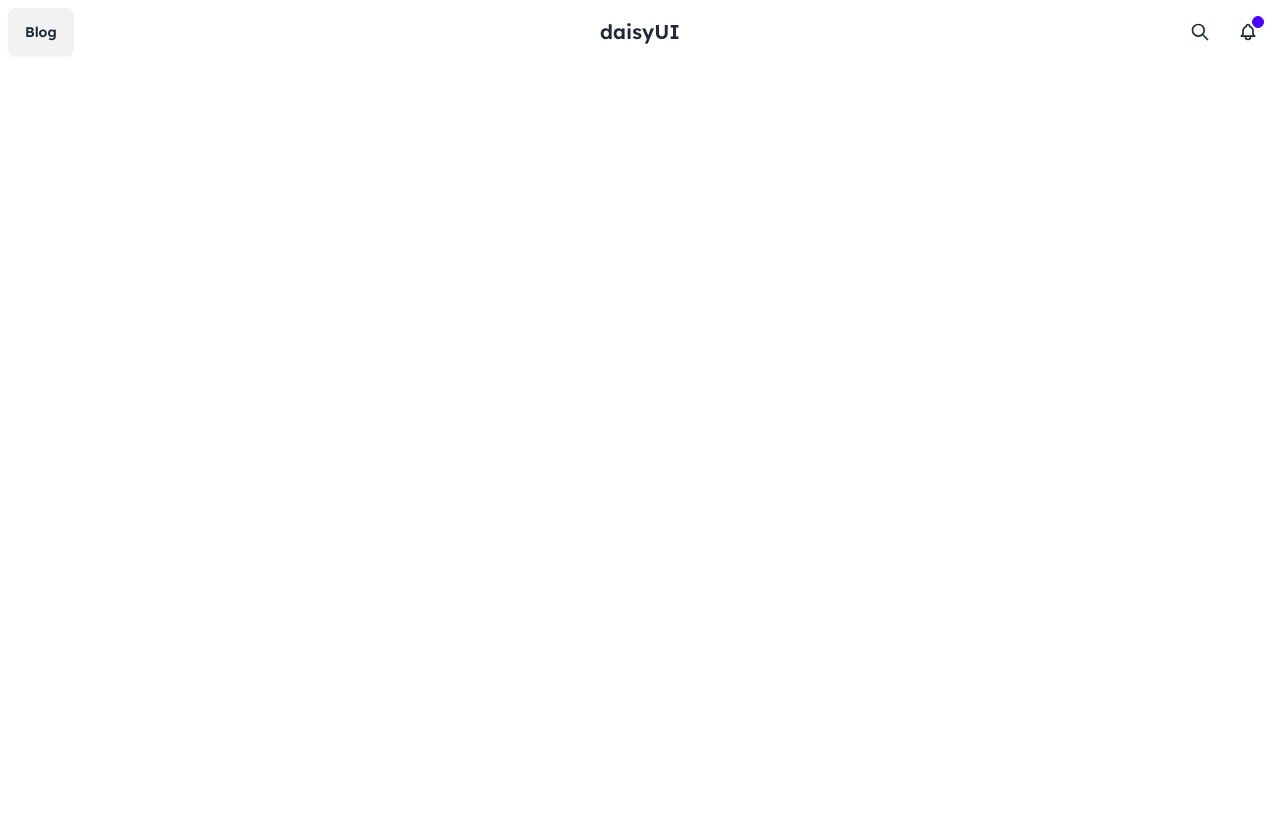
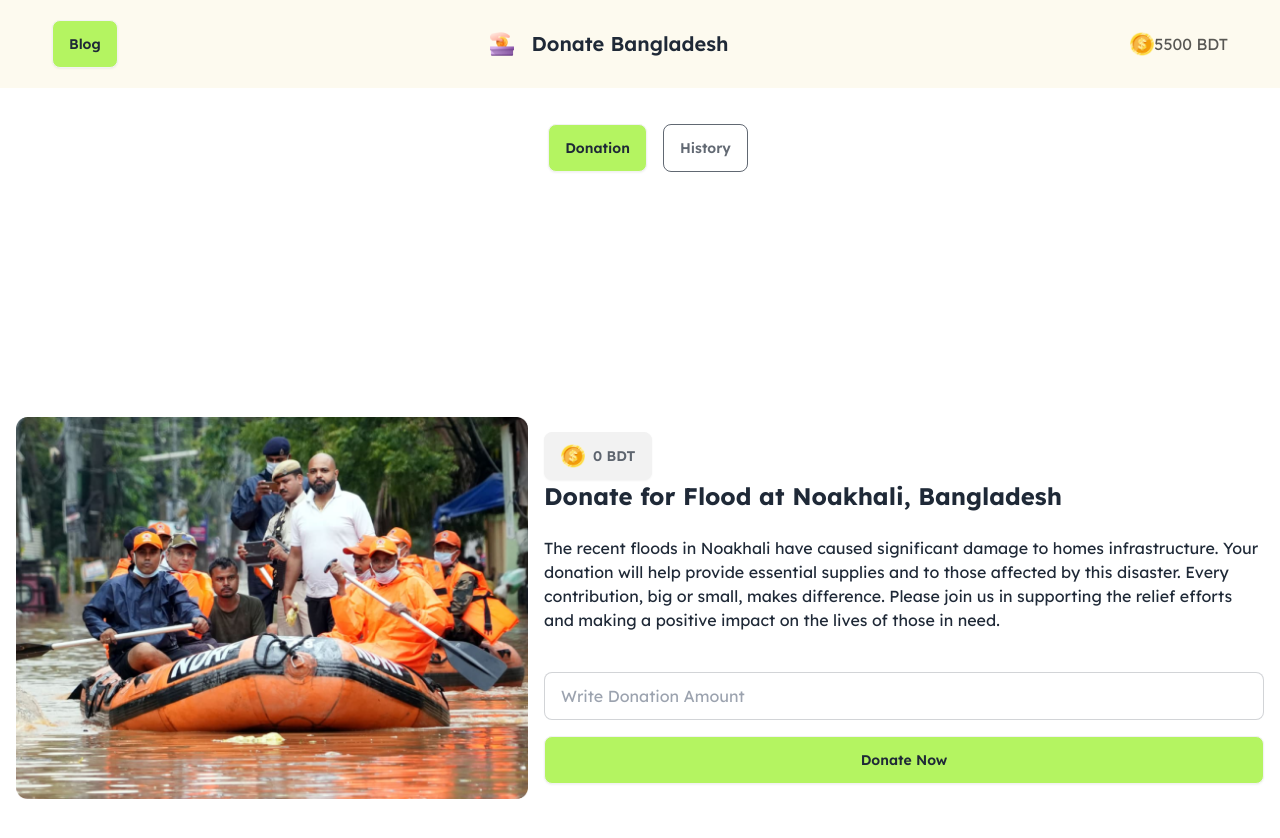
Before and after one commit to Shojjoti/assaignment-5, a plain HTML site: page index.html in a window 1280 px wide. Before the commit the page ends 800 px from the top, so only its background shows below. Drawn offline with nearby package versions, Linux system fonts and the light colour scheme.

Commit message:
half code

```diff
--- a/index.html
+++ b/index.html
@@ -4,7 +4,7 @@
     <meta charset="UTF-8">
     <meta name="viewport" content="width=device-width, initial-scale=1.0">
     <title>Donate</title>
-    <!-- DaisyUI CND -->
+    <!-- DaisyUI + TailWind CND -->
     <link href="https://cdn.jsdelivr.net/npm/daisyui@4.12.10/dist/full.min.css" rel="stylesheet" type="text/css" />
     <script src="https://cdn.tailwindcss.com"></script>
     <!-- lexend font  -->
@@ -18,72 +18,95 @@
         }
 
     </style>
+
+
 </head>
 <body class="lexend-font">
     <header>
         <!-- navbar -->
         <section>
-            <div class="navbar bg-base-100">
-                <div class="navbar-start">
+            <div class="navbar bg-[#f6edc444]">
+
+            <div class="navbar-start ">
               <div class="dropdown">
                 <div tabindex="0" role="button">
-                        <button class="btn btn-[#B4F46]">Blog</button>
+                    <button class="btn bg-[#B4F461] lg:ml-11 sm:ml-7 ">Blog</button>
                 </div>
-                    <ul
-                      tabindex="0"
-                      class="menu menu-sm dropdown-content bg-base-100 rounded-box z-[1] mt-3 w-52 p-2 shadow">
-                      <li><a>Homepage</a></li>
-                      <li><a>Portfolio</a></li>
-                      <li><a>About</a></li>
-                    </ul>
               </div>
             </div>
             <div class="navbar-center">
-                  <a class="btn btn-ghost text-xl">daisyUI</a>
+              <img class="size-6" src="assets/logo.png" alt="">
+              <a class="btn btn-ghost text-xl">Donate Bangladesh</a>
             </div>
-                <div class="navbar-end">
-                  <button class="btn btn-ghost btn-circle">
-                    <svg
-                      xmlns="http://www.w3.org/2000/svg"
-                      class="h-5 w-5"
-                      fill="none"
-                      viewBox="0 0 24 24"
-                      stroke="currentColor">
-                      <path
-                        stroke-linecap="round"
-                        stroke-linejoin="round"
-                        stroke-width="2"
-                        d="M21 21l-6-6m2-5a7 7 0 11-14 0 7 7 0 0114 0z" />
-                    </svg>
-                  </button>
-                  <button class="btn btn-ghost btn-circle">
-                    <div class="indicator">
-                      <svg
-                        xmlns="http://www.w3.org/2000/svg"
-                        class="h-5 w-5"
-                        fill="none"
-                        viewBox="0 0 24 24"
-                        stroke="currentColor">
-                        <path
-                          stroke-linecap="round"
-                          stroke-linejoin="round"
-                          stroke-width="2"
-                          d="M15 17h5l-1.405-1.405A2.032 2.032 0 0118 14.158V11a6.002 6.002 0 00-4-5.659V5a2 2 0 10-4 0v.341C7.67 6.165 6 8.388 6 11v3.159c0 .538-.214 1.055-.595 1.436L4 17h5m6 0v1a3 3 0 11-6 0v-1m6 0H9" />
-                      </svg>
-                      <span class="badge badge-xs badge-primary indicator-item"></span>
-                    </div>
-                  </button>
+            <div class="navbar-end lg:mr-11 sm:mr-7">
+              <img src="assets/coin.png" alt="" class="size-6">
+             <p class="text-[#111111] text-opacity-70">5500 BDT</p>
+             <br><br><br>
             </div>
           </div>
         </section>
-
+        <!-- heading 2 button -->
+         <section class="flex justify-center my-9">
+          <div>
+            <button class="btn bg-[#B4F461] mx-4">Donation</button>
+          </div>
+          <div>
+            <button class="btn btn-outline text-opacity-70">History</button>
+          </div>
+         </section>
     </header>
     <main>
+      <!-- Donate for Flood at Noakhali-->
+      <section>
+        <div class="hero min-h-screen ">
+          <div class="hero-content flex-col lg:flex-row">
+            <!-- left side image -->
+            <img
+              src="assets/noakhali.png"
+              class="max-w-lg rounded-lg shadow-3xl" />
+
+            <div>
+              <!-- coin bar -->
+              <div>
+                <button class="btn text-opacity-70">                <img src="assets/coin.png" alt="" class="size-6"> 0 BDT</button>
+              </div>
+              <!-- heading -->
+              <h1 class="text-2xl font-bold">Donate for Flood at Noakhali, Bangladesh</h1>
+              <!-- details -->
+              <p class="py-6 text-opacity-70 text-1xl">
+                The recent floods in Noakhali have caused significant damage to homes  infrastructure. Your donation will help provide essential supplies and  to those affected by this disaster. Every contribution, big or small, makes  difference. Please join us in supporting the relief efforts and making a positive impact on the lives of those in need.
+              </p>
+              <!-- donate amount box -->
+              <div class="form-control">
+                <label class="label">
+                  <span class="label-text"></span>
+                </label>
+                <input id="btn-addMoney" type="text" placeholder="Write Donation Amount" class="input input-bordered" required />
+              </div>
+              <!-- button -->
+              <div class="form-control">
+                <label class="label">
+                  <span class="label-text"></span>
+                </label>
+                <button class="btn bg-[#B4F461]">Donate Now</button>
+
+              </div>
+
+            </div>
+          </div>
+        </div>
+      </section>
+      <!-- Donate for Flood Relief in Feni -->
+       <section>
+
+       </section>
+      <!--Aid for Injured in the Quota Movement  -->
+      <section>
+
+      </section>
 
     </main>
-    <footer>
-
-    </footer>
+    <script src="js/addMoney.js"></script>
 
 </body>
 </html>
--- /dev/null
+++ b/js/addMoney.js
@@ -0,0 +1,32 @@
+document.getElementById('btn-add-money')
+    .addEventListener('click', function (event) {
+        event.preventDefault();
+
+        const addMoney = getInputFieldValueById('input-add-money');
+
+
+        if(isNaN(addMoney)){
+            alert('Failed to add money');
+            return;
+        }
+
+        // wrong way to verify. do not try it at your serious website
+        if(pinNumber === 1234){
+            const balance = getTextFieldValueById('account-balance');
+            const newBalance = balance + addMoney;
+
+            document.getElementById('account-balance').innerText = newBalance;
+
+            // add to transaction history
+            const p = document.createElement('p');
+            p.innerText = `Added: ${addMoney} Tk. New Balance: ${newBalance}`;
+            console.log(p);
+
+            // should be a common function
+            document.getElementById('transaction-container').appendChild(p);
+        }
+        else{
+            alert('Failed to add the money.')
+        }
+
+    })
--- a/tailwind.config.js
+++ b/tailwind.config.js
@@ -1,3 +1,4 @@
+/** @type {import('tailwindcss').Config} */
 module.exports = {
   content: ["./src/**/*.{html,js}"],
   theme: {
```
Also changed, not shown: js/utilities.js (added, +24 -0 lines). Lines whose indentation alone changed are shown as unchanged.
